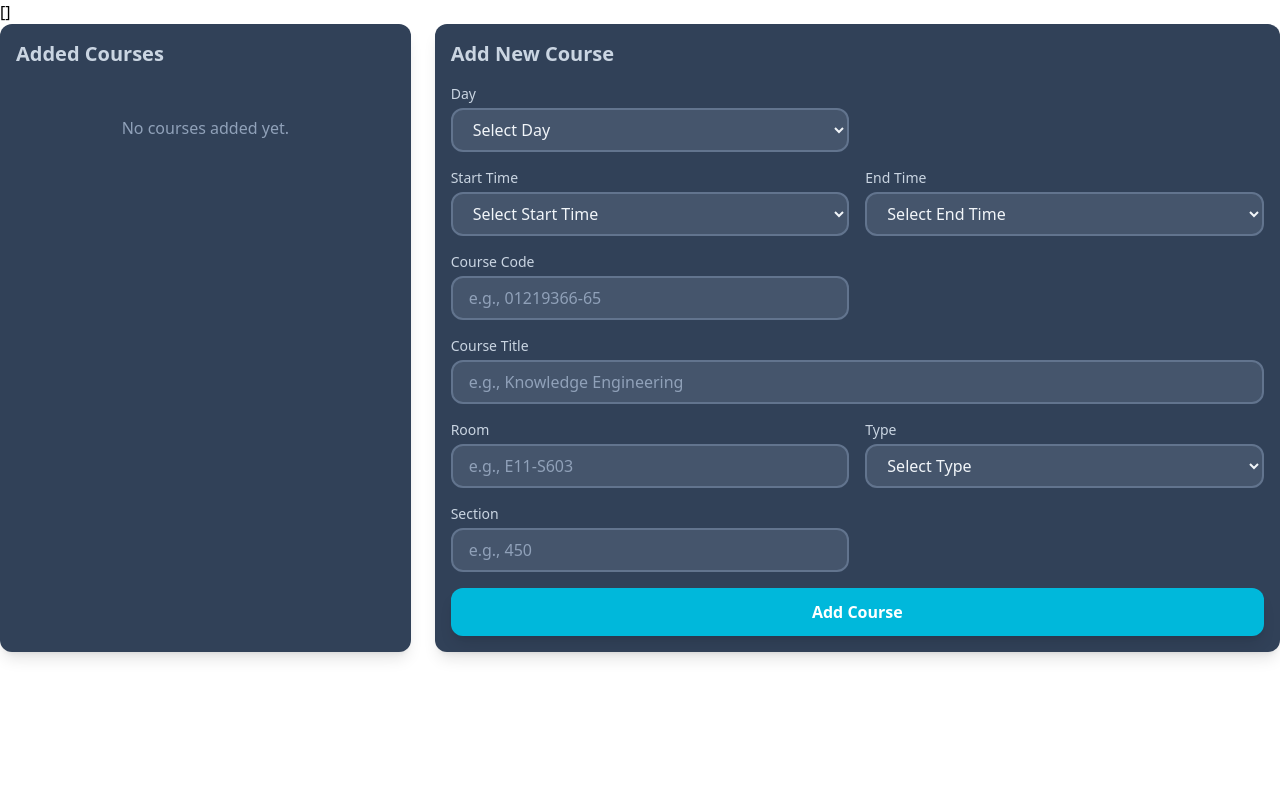
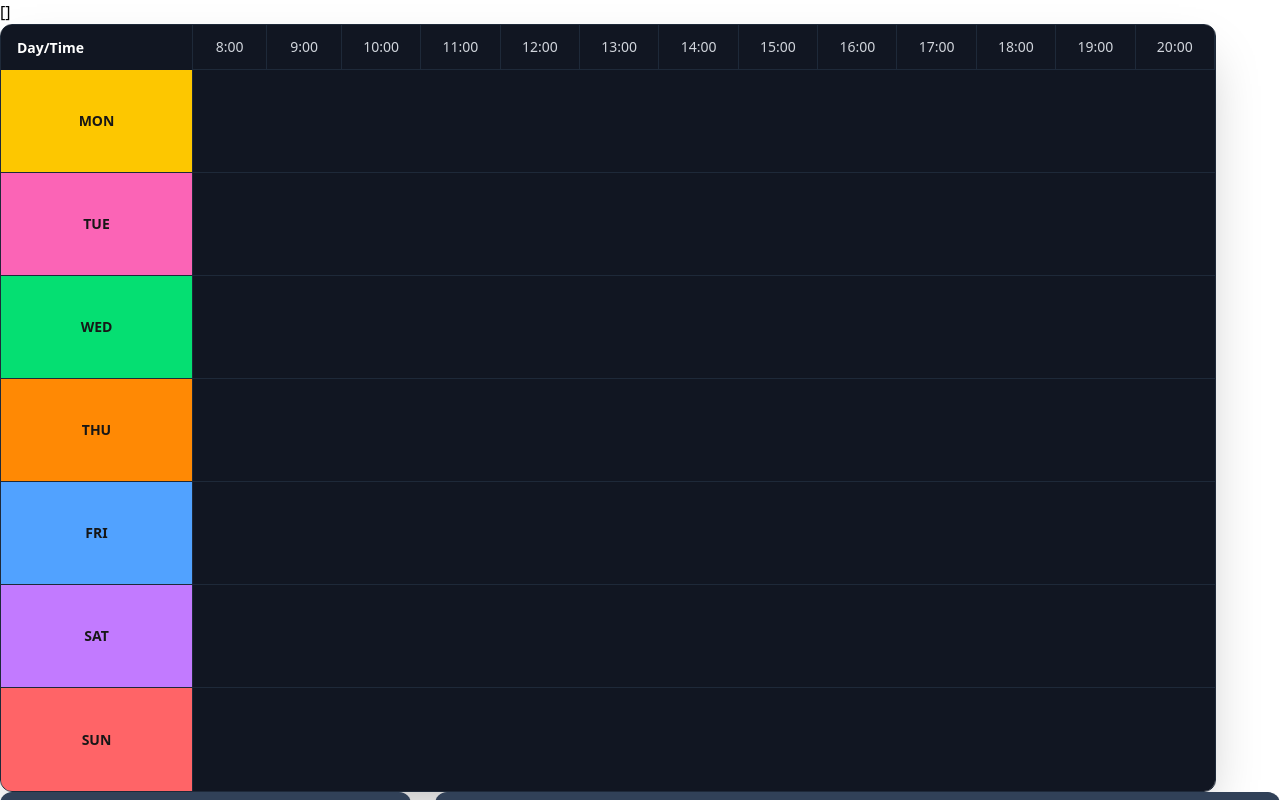
Before and after one commit to Yet-Another-Software-Team/custom-table-but-vue, a Vue app in the folder app/: page / in a window 1280 px wide. Shown: the top 800 px of the page. Built offline with nearby package versions, Linux system fonts and the light colour scheme.

Commit message:
feat: Added schedule table to home view

```diff
--- a/app/src/pages/HomeView.vue
+++ b/app/src/pages/HomeView.vue
@@ -1,6 +1,7 @@
 <template>
   <div>
     <span>{{courses}}</span>
+    <ScheduleTable :modelValue="courses" />
     <ManualInput v-model="courses" />
   </div>
 </template>
@@ -8,6 +9,7 @@
 <script setup>
 import { ref } from 'vue';
 import ManualInput from '../components/ManualInput.vue';
+import ScheduleTable from '../components/ScheduleTable.vue';
 
 const courses = ref([]);
 </script>
```
